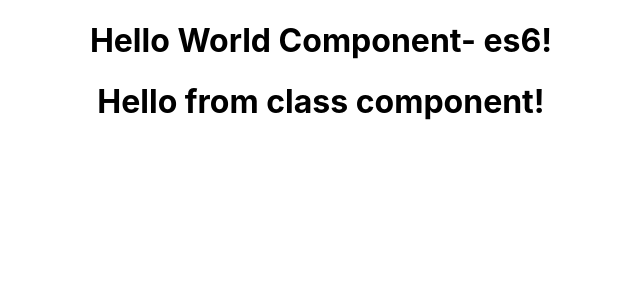
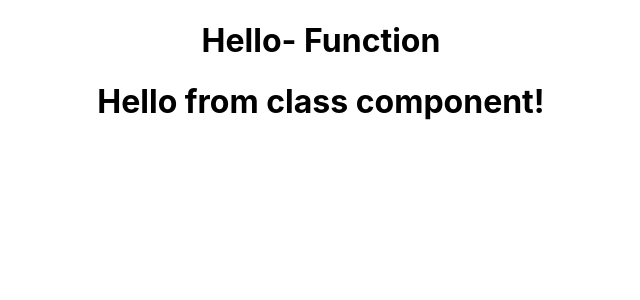
Before and after one commit to zamanrahimi/react-project-t, a React (Create React App) app: page / in a window 1280 px wide. Shown: the top 300 px of the page, without its empty margins (319-959 px from the left). Built offline with nearby package versions, Linux system fonts and the light colour scheme.

Commit message:
12, - ,JSX: javascript and xml support syntax

```diff
--- a/src/components/Hello.js
+++ b/src/components/Hello.js
@@ -8,8 +8,13 @@
 
 
 // 2. ES6 syntax which provides the same functionality of the above javascript code
+
+const name ="Zaman";
+const displayMessage = () => {
+    return 'Function';
+}
 const Hello = () => {
-    return  <h1>Hello World Component- es6!</h1>
+    return  <h1>Hello- {displayMessage() } </h1>
 }
 
 
```
